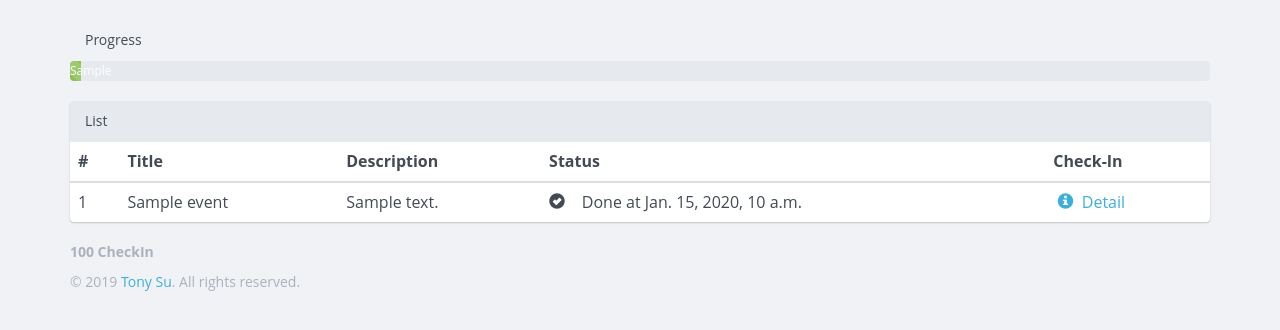
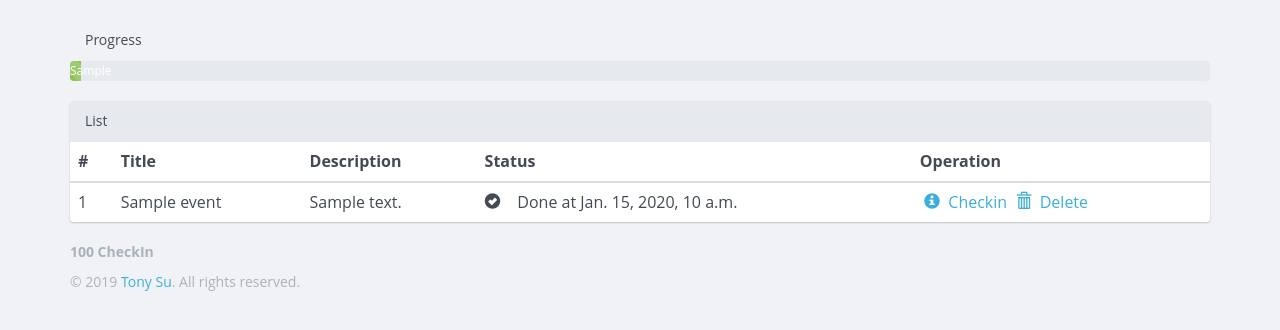
Before and after one commit to peitaosu/100CheckIn, a Django app: template checkin/checkin/templates/event.html in a window 1280 px wide. Shown: the part 52-382 px from the top of the page. Run offline with Django 3.2, Linux system fonts and the light colour scheme; the template is opened without the code that fills it: most values are stand-ins (such as "Sample title", 1, 10 or a date in 2020); some libraries are stand-ins or nearby versions; some web fonts are replaced.

Commit message:
support delete event

```diff
--- a/checkin/checkin/templates/event.html
+++ b/checkin/checkin/templates/event.html
@@ -21,7 +21,7 @@
                             <th>Title</th>
                             <th>Description</th>
                             <th>Status</th>
-                            <th>Check-In</th>
+                            <th>Operation</th>
                         </tr>
                     </thead>
                     <tbody>
@@ -32,11 +32,21 @@
                             <td>{{ event.description }}</td>
                             {% if event.status == "DONE" %}
                             <td><i class="glyphicon glyphicon-ok-sign"></i>&nbsp;&nbsp;&nbsp;&nbsp;Done at {{ event.checkin_time }}</td>
+                            <td>
+                                <a href="/event/detail?eid={{ event.eid }}">
+                                    &nbsp;<i class="glyphicon glyphicon-info-sign"></i>&nbsp;&nbsp;Checkin
+                                </a>
                             {% else %}
                             <td><i class="glyphicon glyphicon-plus-sign"></i>&nbsp;&nbsp;&nbsp;&nbsp;Added</td>
+                            <td>
+                                <a href="/event/detail?eid={{ event.eid }}">
+                                    &nbsp;<i class="glyphicon glyphicon-info-sign"></i>&nbsp;&nbsp;Detail
+                                </a>
                             {% endif %}
-                            <td><a href="/event/detail?eid={{ event.eid }}">&nbsp;<i
-                                        class="glyphicon glyphicon-info-sign"></i>&nbsp;&nbsp;Detail</a></td>
+                                <a href="/event/delete?eid={{ event.eid }}">
+                                    &nbsp;<i class="glyphicon glyphicon-trash"></i>&nbsp;&nbsp;Delete
+                                </a>
+                            </td>
                         </tr>
                         {% endfor %}
                     </tbody>
--- a/checkin/checkin/views.py
+++ b/checkin/checkin/views.py
@@ -73,6 +73,10 @@ def event(request, action):
         event.save()
         context["detail"] = event
         return render(request, 'detail.html', context)
+    elif action == "/delete":
+        event = models.Event.objects.get(eid=request.POST["eid"])
+        event.delete()
+        return redirect("/event")
     else:
         all_my_events = models.User_Event.objects.all().filter(user=current_user)
         total = len(all_my_events)
```
